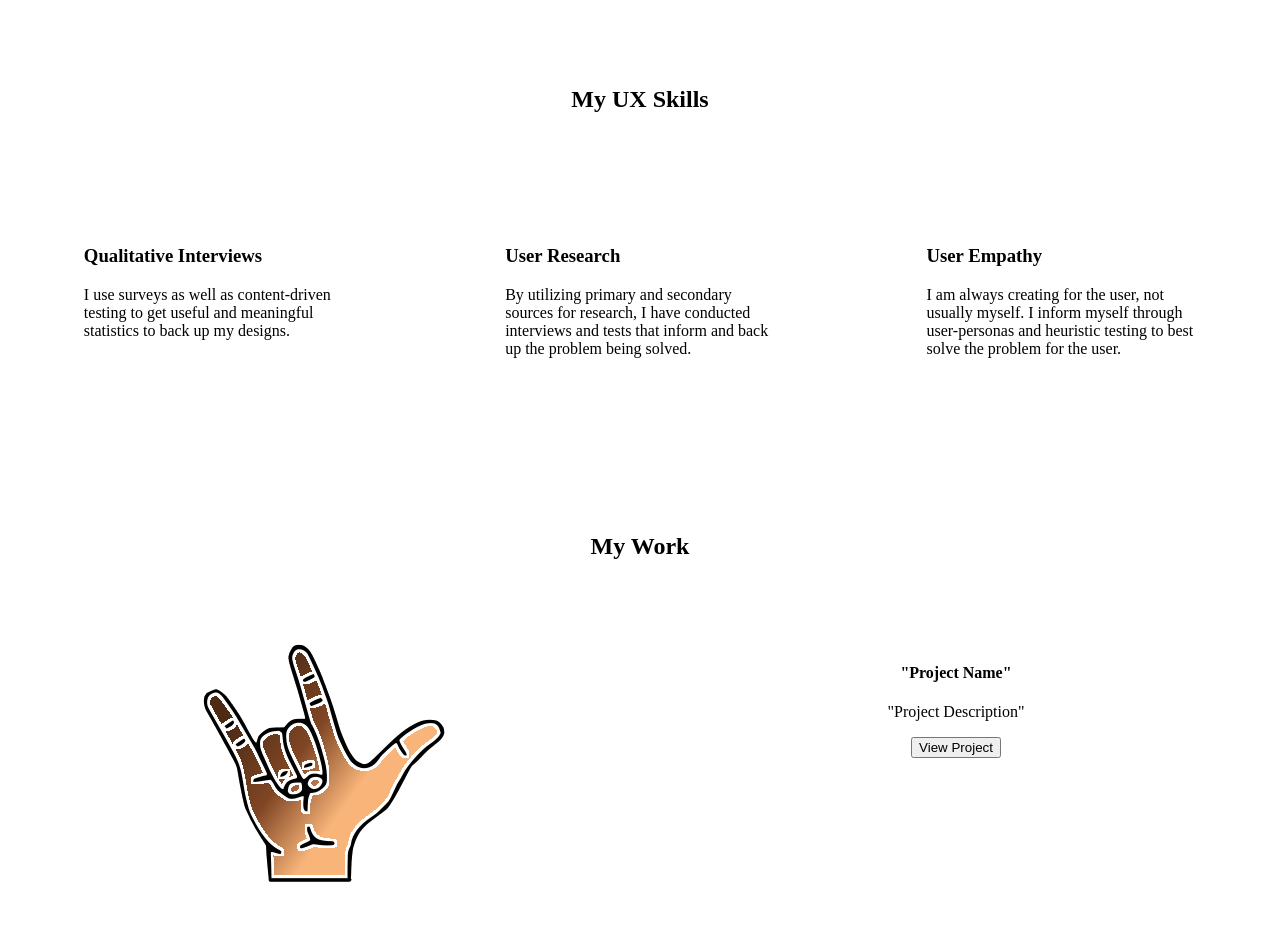
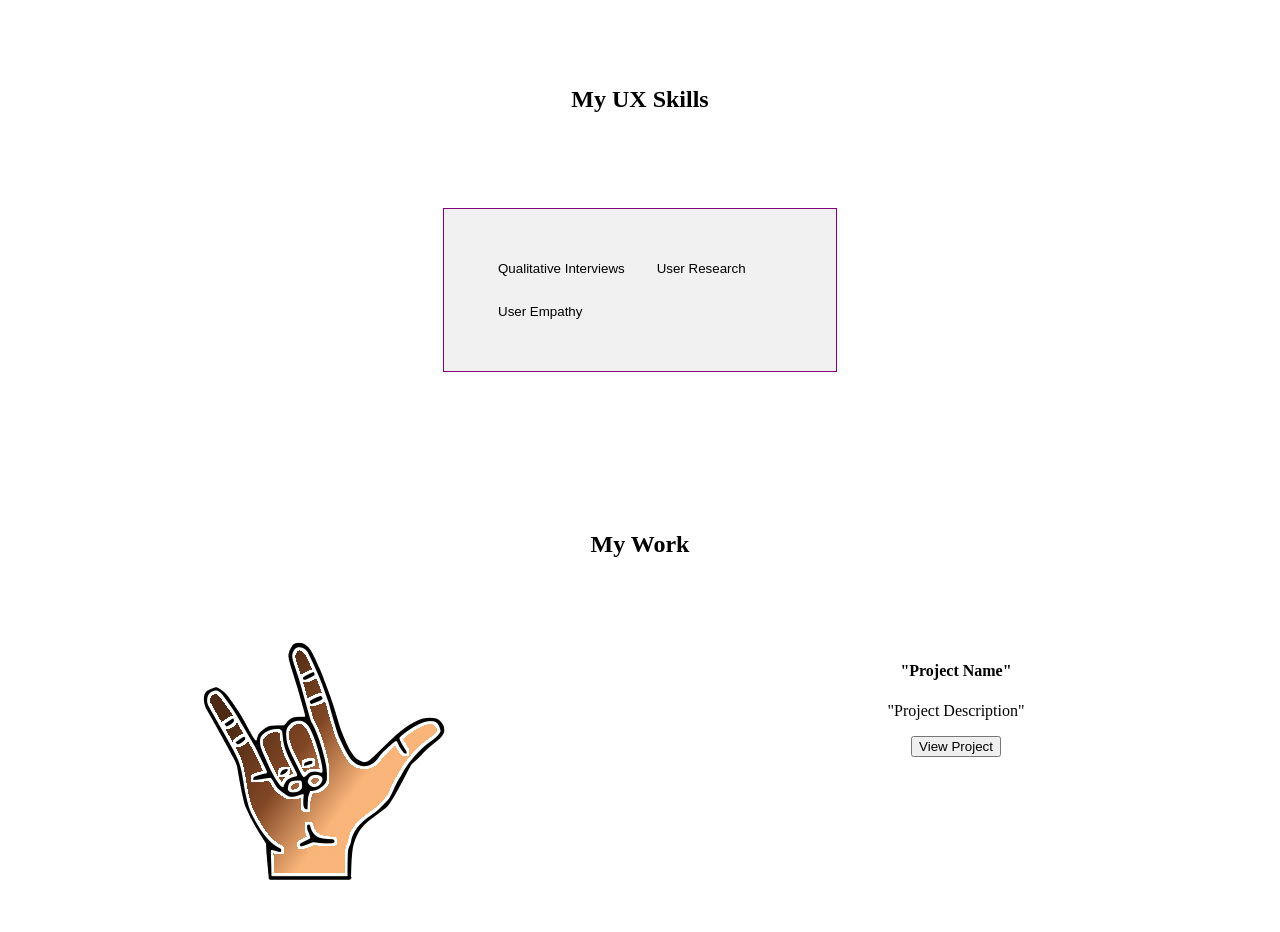
Before and after one commit to Benjaminepreiss/Unit-19-Homework, a plain HTML site: page index.html in a window 1280 px wide. Shown: the part 820-1752 px from the top of the page. Drawn offline with nearby package versions, Linux system fonts and the light colour scheme.

Commit message:
Added Jquery tab

```diff
--- a/css/index.css
+++ b/css/index.css
@@ -64,9 +64,49 @@ footer li {
 }
 
 .flexContainer div {
-    width: 33%;
+    width: 50%;
     padding:6%;
+    margin: 0 auto;
 }
+
+/* Style the tab */
+.tabBar {
+    justify-content: center;
+}
+.tab {
+    overflow: hidden;
+    border: 1px solid purple;
+    background-color: #f1f1f1;
+  }
+
+  /* Style the buttons that are used to open the tab content */
+  .tab button {
+    background-color: inherit;
+    float: left;
+    border: none;
+    outline: none;
+    cursor: pointer;
+    padding: 14px 16px;
+    transition: 0.3s;
+  }
+
+  /* Change background color of buttons on hover */
+  .tab button:hover {
+    background-color: #ddd;
+  }
+
+  /* Create an active/current tablink class */
+  .tab button.active {
+    background-color: #ccc;
+  }
+
+  /* Style the tab content */
+  .tabcontent {
+    display: none;
+    padding: 6px 12px;
+    border: 1px solid #ccc;
+    border-top: none;
+  }
 
 .myWork {
     text-align: center;
--- a/index.html
+++ b/index.html
@@ -46,32 +46,29 @@
                 My UX Skills
             </h1>
             <div class="flexContainer">
-                <div>
-                    <img src="" alt="">
-                    <h3>
-                        Qualitative Interviews
-                    </h3>
-                    <p>
-                        I use surveys as well as content-driven testing to get useful and meaningful statistics to back up my designs.
-                    </p>
-                </div>
-                <div>
-                    <img src="" alt="">
-                    <h3>
-                        User Research
-                    </h3>
-                    <p>
-                        By utilizing primary and secondary sources for research, I have conducted interviews and tests that inform and back up the problem being solved.
-                    </p>
-                </div>
-                <div>
-                    <img src="" alt="">
-                    <h3>
-                        User Empathy
-                    </h3>
-                    <p>
-                        I am always creating for the user, not usually myself. I inform myself through user-personas and heuristic testing to best solve the problem for the user.
-                    </p>
+                <!-- Tab links -->
+                <div class="tabBar">
+                    <div class="tab">
+                        <button class="tablinks" onclick="openCity(event, 'Qualitative Interviews')">Qualitative Interviews</button>
+                        <button class="tablinks" onclick="openCity(event, 'User Research')">User Research</button>
+                        <button class="tablinks" onclick="openCity(event, 'User Empathy')">User Empathy</button>
+                    </div>
+
+                    <!-- Tab content -->
+                    <div id="Qualitative Interviews" class="tabcontent">
+                        <h3>Qualitative Interviews</h3>
+                        <p>I use surveys as well as content-driven testing to get useful and meaningful statistics to back up my designs.</p>
+                    </div>
+
+                    <div id="User Research" class="tabcontent">
+                        <h3>User Research</h3>
+                        <p>By utilizing primary and secondary sources for research, I have conducted interviews and tests that inform and back up the problem being solved.</p>
+                    </div>
+
+                    <div id="User Empathy" class="tabcontent">
+                        <h3>User Empathy</h3>
+                        <p>I am always creating for the user, not usually myself. I inform myself through user-personas and heuristic testing to best solve the problem for the user.</p>
+                    </div>
                 </div>
             </div>
         </section>
@@ -132,4 +129,6 @@
         </footer>
 
     </body>
+    <script src="https://code.jquery.com/jquery-3.6.1.min.js" integrity="sha256-o88AwQnZB+VDvE9tvIXrMQaPlFFSUTR+nldQm1LuPXQ=" crossorigin="anonymous"></script>
+    <script src="js/index.js"></script>
 </html>
--- /dev/null
+++ b/js/index.js
@@ -0,0 +1,20 @@
+function openCity(evt, cityName) {
+    // Declare all variables
+    var i, tabcontent, tablinks;
+
+    // Get all elements with class="tabcontent" and hide them
+    tabcontent = document.getElementsByClassName("tabcontent");
+    for (i = 0; i < tabcontent.length; i++) {
+      tabcontent[i].style.display = "none";
+    }
+
+    // Get all elements with class="tablinks" and remove the class "active"
+    tablinks = document.getElementsByClassName("tablinks");
+    for (i = 0; i < tablinks.length; i++) {
+      tablinks[i].className = tablinks[i].className.replace(" active", "");
+    }
+
+    // Show the current tab, and add an "active" class to the button that opened the tab
+    document.getElementById(cityName).style.display = "block";
+    evt.currentTarget.className += " active";
+  }
```
